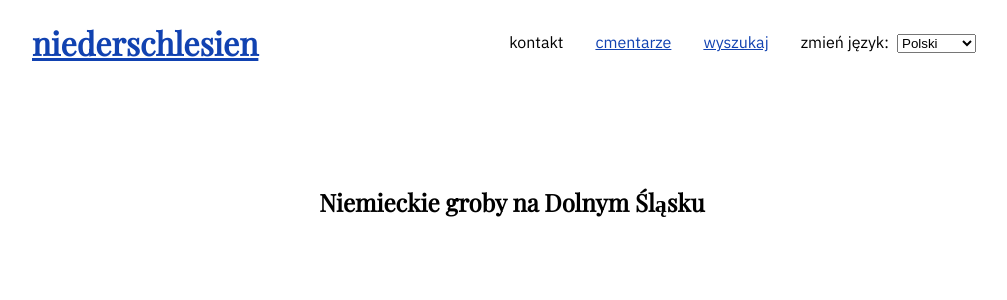
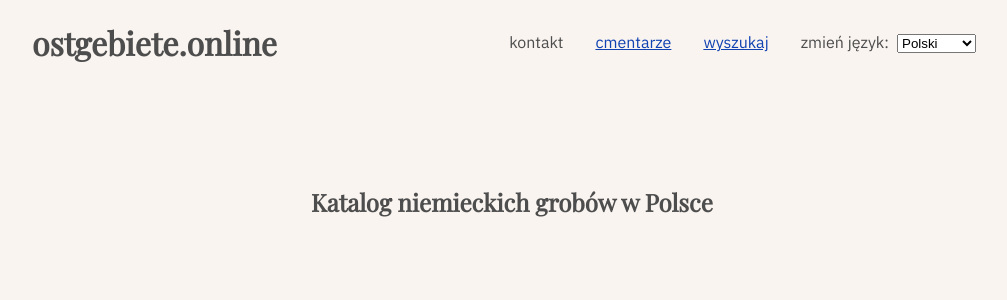
Before and after one commit to kaspar-almayer/niederschlesien, a React (Create React App) app: page / in a window 1280 px wide. Shown: the top 300 px of the page, without its empty margins (128-1135 px from the left). Built offline with nearby package versions, Linux system fonts and the light colour scheme; no server answers; the database is empty.

Commit message:
add new name and small styles update

```diff
--- a/public/index.html
+++ b/public/index.html
@@ -7,7 +7,7 @@
     <meta name="theme-color" content="#000000" />
     <meta
       name="description"
-      content="Web site created using create-react-app"
+      content="Katalog niemieckich grobów w Polsce"
     />
     <link rel="apple-touch-icon" href="%PUBLIC_URL%/logo192.png" />
     <!--
@@ -24,7 +24,7 @@
       work correctly both with client-side routing and a non-root public URL.
       Learn how to configure a non-root public URL by running `npm run build`.
     -->
-    <title>React App</title>
+    <title>ostgebiete.online</title>
   </head>
   <body>
     <noscript>You need to enable JavaScript to run this app.</noscript>
--- a/src/components/Header.js
+++ b/src/components/Header.js
@@ -10,7 +10,7 @@ function Header() {
     <header className="main-header">
       <div className="main-header__logo">
         <Link to="/">
-          <h1>niederschlesien</h1>
+          <h1>ostgebiete.online</h1>
         </Link>
         <div className="main-header__lang   main-header__lang--mobile">
           <label for="lang">{t("header.setLang")}:</label>
--- a/src/index.css
+++ b/src/index.css
@@ -6,7 +6,8 @@ body {
   font-family: 'IBM Plex Sans', sans-serif;
   -webkit-font-smoothing: antialiased;
   -moz-osx-font-smoothing: grayscale;
-  //background-color: #e5e7eb;
+  background-color: #f9f4f0;;
+  color:#4D4D4D;
 }
 
 code {
--- a/src/styles.scss
+++ b/src/styles.scss
@@ -1,5 +1,5 @@
 $base-color: #1142B1;
-
+$text-color: #4D4D4D;
 //--e-global-color-secondary: #082E87;
 // --e-global-color-text: #4D4D4D;
 // --e-global-color-accent: #CB2C2C;
@@ -39,6 +39,10 @@ img {
         justify-content: space-between;
         align-items: center;
         margin-bottom: 1rem;
+        a {
+            color: $text-color;
+            text-decoration: none;
+        }
         h1 {
             font-size: 1.5rem;
             @media (min-width: 600px) {
--- a/src/translation.json
+++ b/src/translation.json
@@ -1,7 +1,7 @@
 {
   "pl": {
     "translation": {
-      "mainHeading": "Niemieckie groby na Dolnym Śląsku",
+      "mainHeading": "Katalog niemieckich grobów w Polsce",
       "grave": {
         "name": "Imię",
         "surname": "Nazwisko",
@@ -27,7 +27,7 @@
   },
   "de": {
     "translation": {
-      "mainHeading": "Deutsche Gräber in Niederschlesien",
+      "mainHeading": "Verzeichnis deutscher Gräber in Polen",
       "grave": {
         "name": "Vorname",
         "surname": "Nachname",
```
Also changed, not shown: 1 other file (tests, documents, lock files or other folders).
